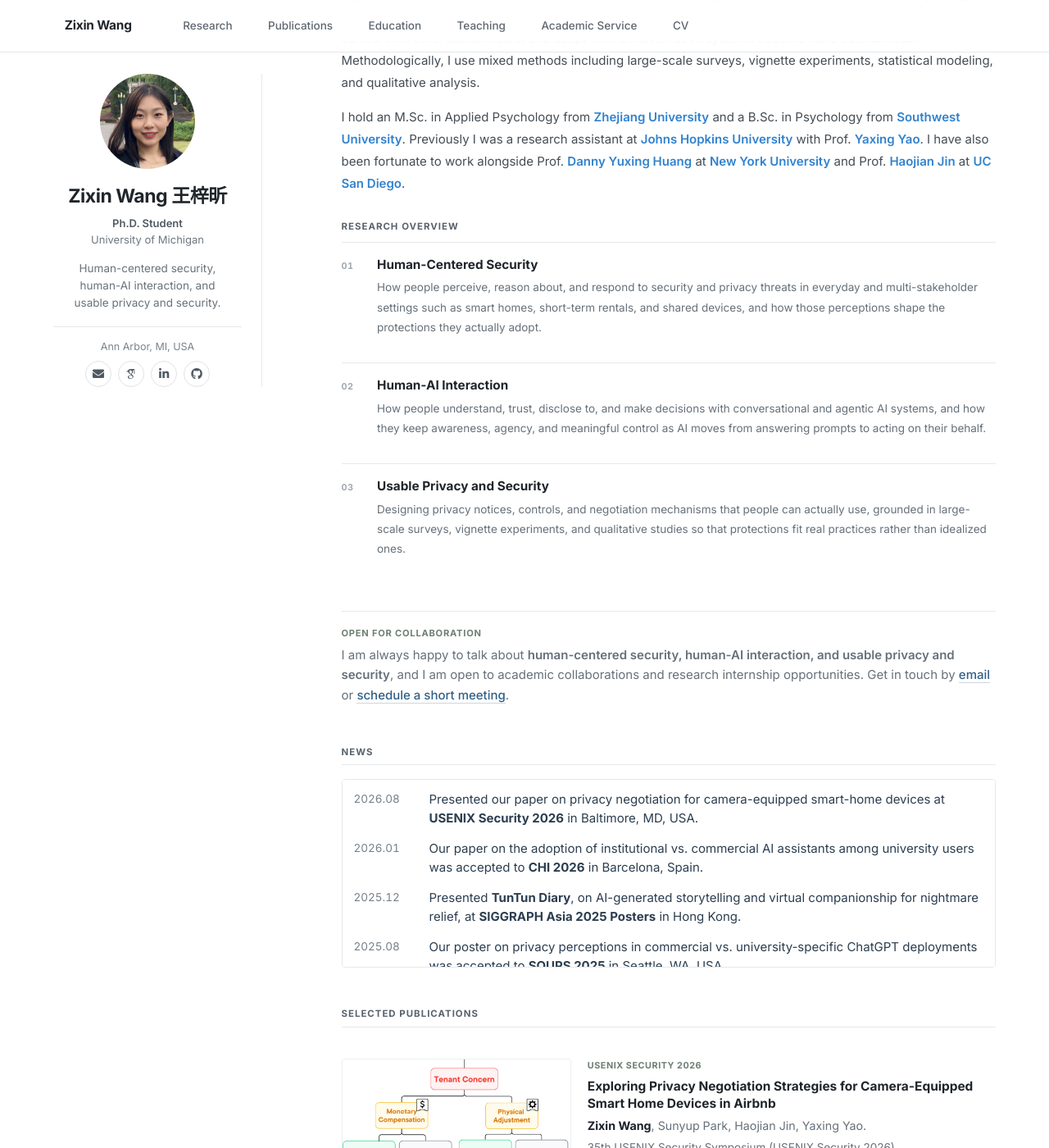
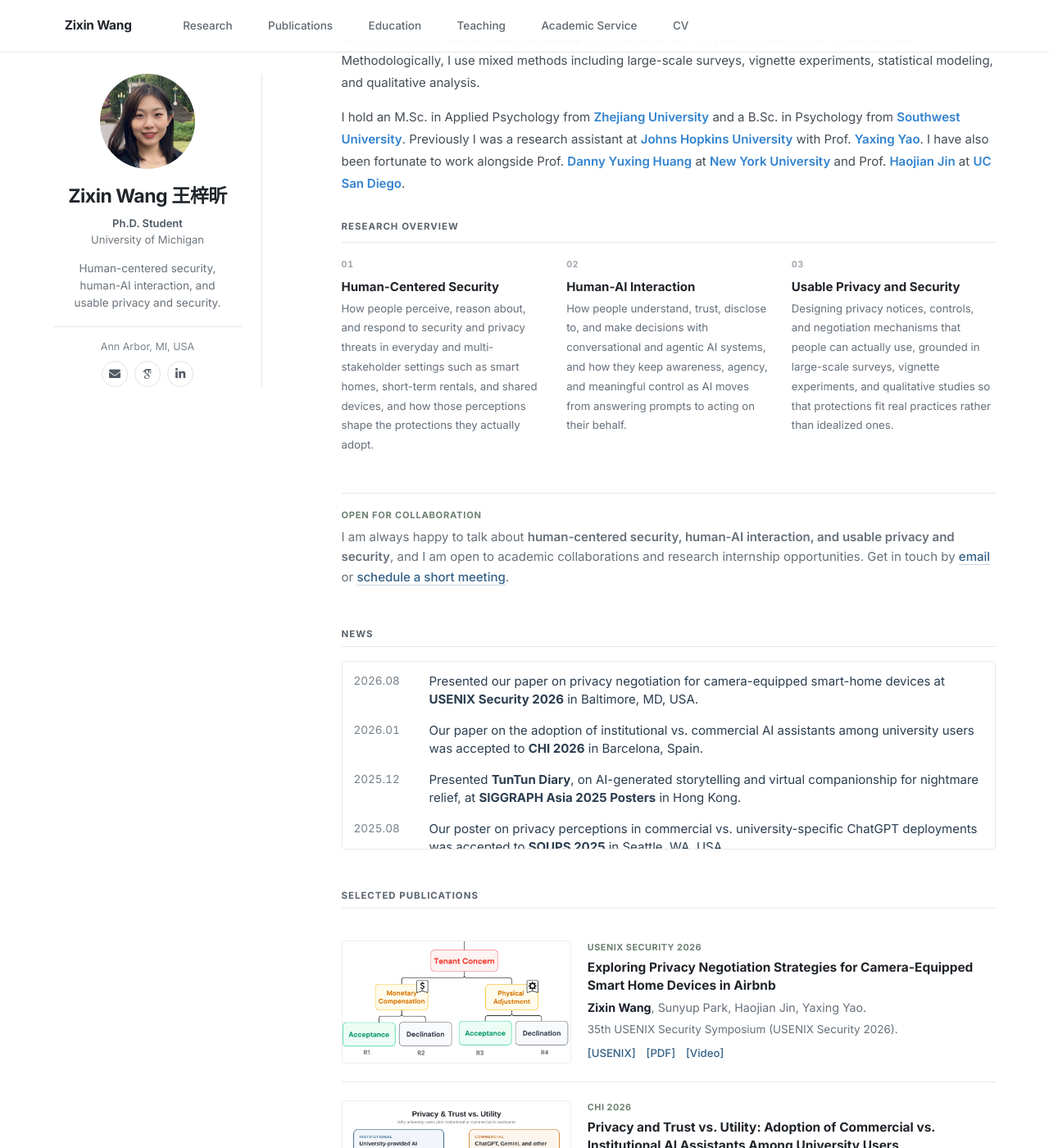
Before and after one commit to zixinw/zixinw.github.io, a Jekyll site: the page built from _pages/about.md, in a window 1280 px wide and 1400 px high, scrolled down 202 px. Shown: the whole window at 82% size. Built offline with Jekyll 4.4.1, drawn with Linux system fonts in a browser that asks for light colours; some web fonts are replaced.

Commit message:
Homepage: 2023 USENIX news, drop GitHub icon, blue Block M, CHI teaser, 3-column overview
- Add the USENIX Security 2023 presentation (Anaheim, CA) to News
- Remove the GitHub icon from the profile card
- Use a solid blue Block M and tighten the ZJU emblem viewBox so all
  three school logos render at the same visual size
- Add a generated teaser image for the CHI 2026 paper
- Return Research Overview to the three-column layout

Co-Authored-By: Claude Fable 5.1 <noreply@anthropic.com>
Claude-Session: https://claude.ai/code/session_01H8vTNNqXv7rtHHkwu62r6S

```diff
--- a/_includes/author-profile.html
+++ b/_includes/author-profile.html
@@ -20,7 +20,6 @@
       {% if author.email %}<a href="mailto:{{ author.email }}" title="Email" aria-label="Email"><i class="fas fa-envelope" aria-hidden="true"></i></a>{% endif %}
       {% if author.googlescholar %}<a href="{{ author.googlescholar }}" title="Google Scholar" aria-label="Google Scholar" target="_blank" rel="noopener"><i class="ai ai-google-scholar" aria-hidden="true"></i></a>{% endif %}
       {% if author.linkedin %}<a href="{{ author.linkedin }}" title="LinkedIn" aria-label="LinkedIn" target="_blank" rel="noopener"><i class="fab fa-linkedin-in" aria-hidden="true"></i></a>{% endif %}
-      {% if author.github %}<a href="https://github.com/{{ author.github }}" title="GitHub" aria-label="GitHub" target="_blank" rel="noopener"><i class="fab fa-github" aria-hidden="true"></i></a>{% endif %}
     </div>
   </div>
 </aside>
--- a/_pages/about.md
+++ b/_pages/about.md
@@ -61,6 +61,7 @@ redirect_from:
 <li><span class="news-date">2025.08</span><span>Our poster on privacy perceptions in commercial vs. university-specific ChatGPT deployments was accepted to <strong>SOUPS 2025</strong> in Seattle, WA, USA.</span></li>
 <li><span class="news-date">2025</span><span>Received the <strong>Rackham Graduate Student Research Grant</strong> from the University of Michigan.</span></li>
 <li><span class="news-date">2024.08</span><span>Started my Ph.D. at the University of Michigan School of Information.</span></li>
+<li><span class="news-date">2023.08</span><span>Presented our paper on tenants' preferences of privacy negotiation in Airbnb at <strong>USENIX Security 2023</strong> in Anaheim, CA, USA.</span></li>
 </ul>
 </div>
 
--- a/_sass/_homepage.scss
+++ b/_sass/_homepage.scss
@@ -232,29 +232,26 @@ body { background: $paper; color: $ink; }
     border-bottom: 1px solid $line;
   }
 
-  /* Research overview: one stacked row per area, hairline-separated. */
+  /* Research overview: three columns, each with a number, a title, and a short blurb. */
   .research-overview {
-    display: block;
-    max-width: 820px;
+    display: grid;
+    grid-template-columns: repeat(3, 1fr);
+    gap: 1.7em;
     border-top: 1px solid $line;
   }
 
   .ro-item {
-    display: grid;
-    grid-template-columns: 2.4em minmax(0, 1fr);
-    column-gap: .5em;
-    align-items: start;
+    display: block;
     min-width: 0;
-    padding: 1.15em 0;
+    padding: 1.25em 0 0;
     border: 0;
-    border-bottom: 1px solid $line;
     border-radius: 0;
     background: transparent !important;
   }
 
   .ro-num {
     display: block;
-    margin: .3em 0 0;
+    margin-bottom: .65em;
     padding: 0;
     border-radius: 0;
     background: transparent;
@@ -265,7 +262,7 @@ body { background: $paper; color: $ink; }
 
   .ro-h {
     color: $ink;
-    font-size: 1.02em;
+    font-size: 1em;
     font-weight: 650;
     line-height: 1.35;
   }
@@ -273,7 +270,7 @@ body { background: $paper; color: $ink; }
   .ro-body p {
     margin: .35em 0 0;
     color: $muted;
-    font-size: .9em;
+    font-size: .88em;
     line-height: 1.62;
   }
 
@@ -474,6 +471,16 @@ body { background: $paper; color: $ink; }
 
 @media (max-width: 760px) {
   .page__content {
+    .research-overview {
+      grid-template-columns: 1fr;
+      gap: 0;
+    }
+
+    .ro-item {
+      padding: 1.15em 0;
+      border-bottom: 1px solid $line;
+    }
+
     .pub-item {
       gap: 1em;
       padding: 1.2em 0;
--- a/assets/css/homepage-overrides.css
+++ b/assets/css/homepage-overrides.css
@@ -77,14 +77,13 @@
 .profile_box .author__contact-links a:hover,
 .profile_box .author__contact-links a:focus-visible { color: #315f86 !important; border-color: #315f86 !important; background: #f4f7fa !important; text-decoration: none !important; }
 
-/* Research overview: stacked rows separated by hairlines. */
+/* Research overview: three columns under one hairline, no per-card dividers on desktop. */
 .page__content .research-overview { border-top: 1px solid #e6e8ea !important; }
-.page__content .research-overview .ro-item {
-  border: 0 !important;
-  border-bottom: 1px solid #e6e8ea !important;
-  box-shadow: none !important;
+.page__content .research-overview .ro-item { border: 0 !important; box-shadow: none !important; }
+@media (max-width: 760px) {
+  .page__content .research-overview .ro-item { border-bottom: 1px solid #e6e8ea !important; }
+  .page__content .research-overview .ro-item:last-child { border-bottom: 0 !important; }
 }
-.page__content .research-overview .ro-item:last-child { border-bottom: 0 !important; }
 
 /* News: a compact scrollable window with an aligned date column and no dividers. */
 .page__content .news-scroll-container {
```
Also changed, not shown: images/logos/umich-blockm.svg, images/logos/zju-emblem.svg, images/pub/chi26-ai-assistants.png (added).
